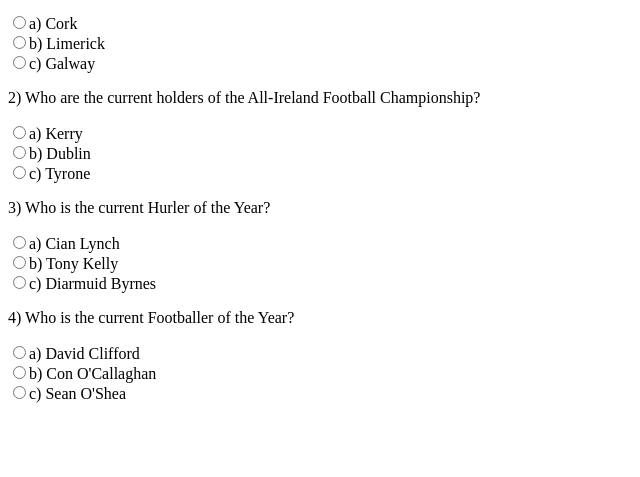
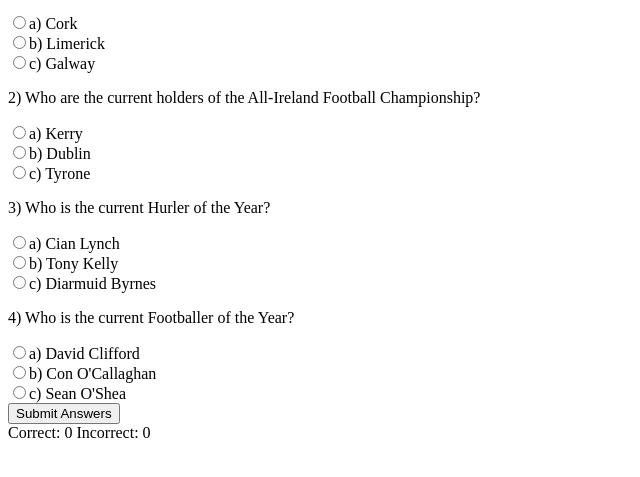
Before and after one commit to jasonlon10/The-GAA-Quiz-2023, a plain HTML site: page index.html in a window 1280 px wide. Shown: the part 101-578 px from the top of the page, without its empty margins (0-640 px from the left). Drawn offline with Linux system fonts and the light colour scheme.

Commit message:
Add form button and answer tally sections HTML

```diff
--- a/index.html
+++ b/index.html
@@ -32,6 +32,18 @@
                 <label><input type="radio" name="question4" value="b" class="quiz-answer-input">b) Con O'Callaghan</label><br>
                 <label><input type="radio" name="question4" value="c" class="quiz-answer-input">c) Sean O'Shea</label>
             </div>
+            <button type="submit" class="quiz-submit-button">Submit Answers</button>
+        </form>
+        <div class="answer-feedback"></div>
+        <div class="quiz-count">
+          <span class="quiz-count-label">Correct:</span> <span id="correct-count" class="quiz-count-value">0</span>
+          <span class="quiz-count-label">Incorrect:</span> <span id="incorrect-count" class="quiz-count-value">0</span>
+        </div>
+      </div>
+      <script src="assets/js/script.js"></script>
+    </body>
+  </html>
+
 
 
 
```
